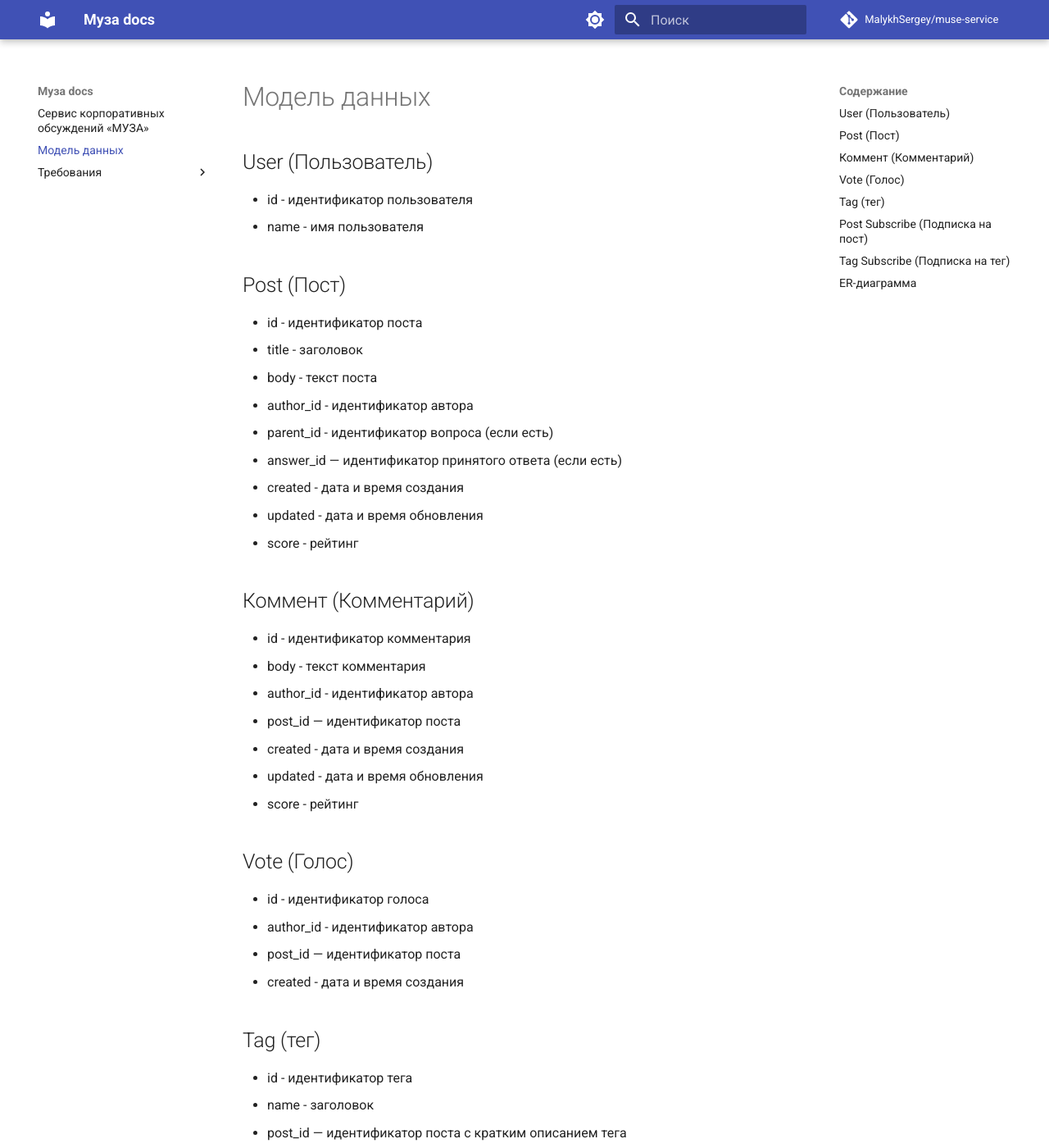
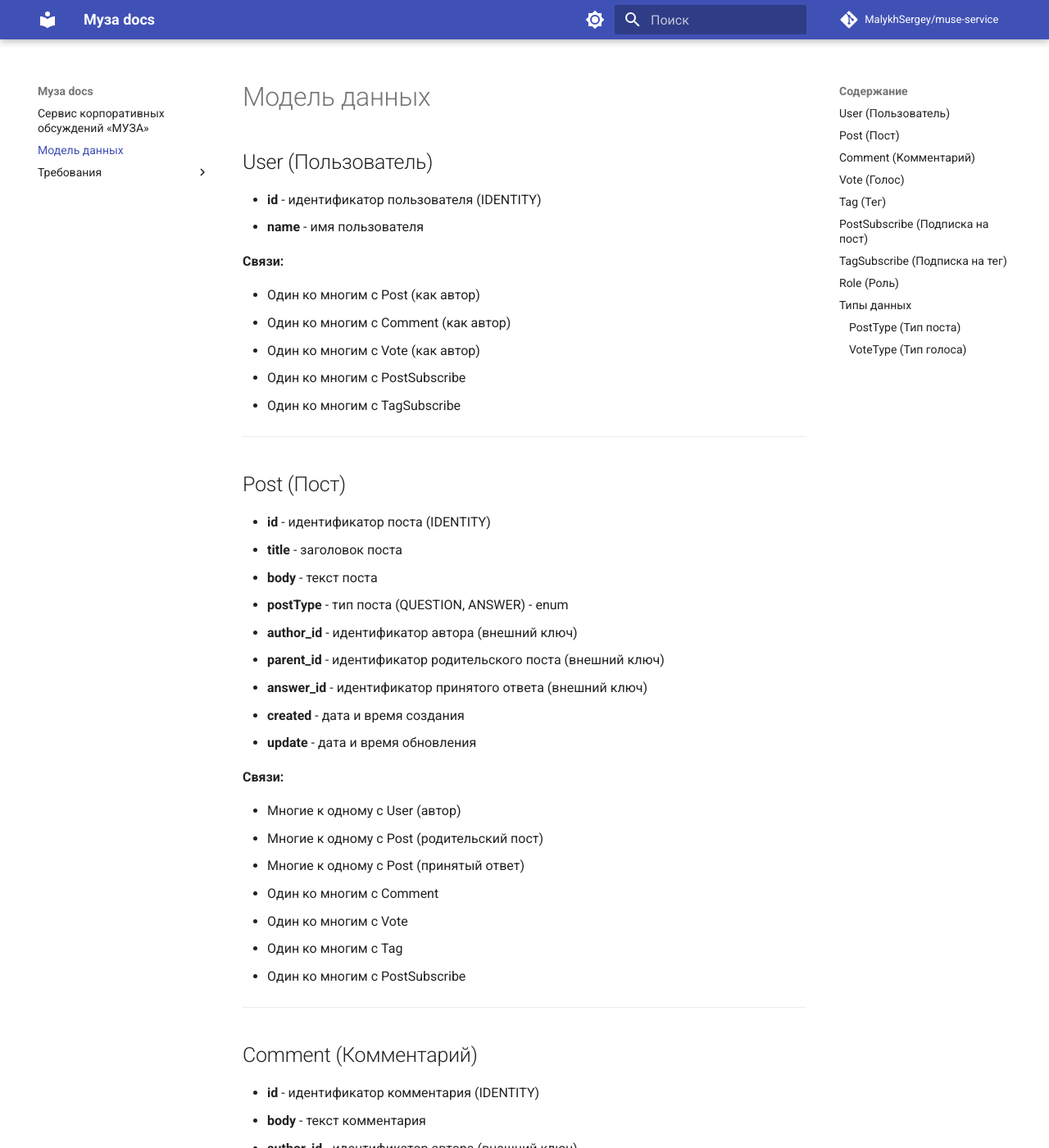
Before and after one commit to MalykhSergey/muse-service, an MkDocs documentation site: the page built from docs/Модель данных.md, in a window 1280 px wide and 1400 px high. Shown: the whole window at 82% size. Built offline with MkDocs 1.6.1 and Material for MkDocs 9.7.7, drawn with Linux system fonts in a browser that asks for light colours; comment, search, counter and statistics services are not loaded; some of the changed text lies outside the part shown.

Commit message:
feat: Обновить модель данных

```diff
--- a/docs/Модель данных.md
+++ b/docs/Модель данных.md
@@ -1,48 +1,134 @@
 ## User (Пользователь)
-* id - идентификатор пользователя
-* name - имя пользователя
+
+* **id** - идентификатор пользователя (IDENTITY)
+* **name** - имя пользователя
+
+**Связи:**
+
+- Один ко многим с Post (как автор)
+- Один ко многим с Comment (как автор)
+- Один ко многим с Vote (как автор)
+- Один ко многим с PostSubscribe
+- Один ко многим с TagSubscribe
+
+---
 
 ## Post (Пост)
-* id - идентификатор поста
-* title - заголовок
-* body - текст поста
-* author_id - идентификатор автора
-* parent_id - идентификатор вопроса (если есть)
-* answer_id — идентификатор принятого ответа (если есть)
-* created - дата и время создания
-* updated - дата и время обновления
-* score - рейтинг
 
-## Коммент (Комментарий)
-* id - идентификатор комментария
-* body - текст комментария
-* author_id - идентификатор автора
-* post_id — идентификатор поста
-* created - дата и время создания
-* updated - дата и время обновления
-* score - рейтинг
+* **id** - идентификатор поста (IDENTITY)
+* **title** - заголовок поста
+* **body** - текст поста
+* **postType** - тип поста (QUESTION, ANSWER) - enum
+* **author_id** - идентификатор автора (внешний ключ)
+* **parent_id** - идентификатор родительского поста (внешний ключ)
+* **answer_id** - идентификатор принятого ответа (внешний ключ)
+* **created** - дата и время создания
+* **update** - дата и время обновления
+
+**Связи:**
+
+- Многие к одному с User (автор)
+- Многие к одному с Post (родительский пост)
+- Многие к одному с Post (принятый ответ)
+- Один ко многим с Comment
+- Один ко многим с Vote
+- Один ко многим с Tag
+- Один ко многим с PostSubscribe
+
+---
+
+## Comment (Комментарий)
+
+* **id** - идентификатор комментария (IDENTITY)
+* **body** - текст комментария
+* **author_id** - идентификатор автора (внешний ключ)
+* **post_id** - идентификатор поста (внешний ключ)
+* **created** - дата и время создания
+* **update** - дата и время обновления
+
+**Связи:**
+
+- Многие к одному с User (автор)
+- Многие к одному с Post
+- Один ко многим с Vote (связь через поле post в Vote)
+
+---
 
 ## Vote (Голос)
-* id - идентификатор голоса
-* author_id - идентификатор автора
-* post_id — идентификатор поста
-* created - дата и время создания
 
-## Tag (тег)
-* id - идентификатор тега
-* name - заголовок
-* post_id — идентификатор поста с кратким описанием тега
+* **id** - идентификатор голоса (IDENTITY)
+* **author_id** - идентификатор автора (внешний ключ)
+* **post_id** - идентификатор поста (внешний ключ)
+* **created** - дата и время создания
+* **type** - тип голоса (POSITIVE, NEGATIVE) - enum
 
-## Post Subscribe (Подписка на пост)
-* post_id - идентификатор поста
-* user_id - идентификатор пользователя
+**Связи:**
 
-## Tag Subscribe (Подписка на тег)
-* tag_id - идентификатор тега
-* user_id - идентификатор пользователя
+- Многие к одному с User (автор)
+- Многие к одному с Post
 
+---
 
-## ER-диаграмма
+## Tag (Тег)
+
+* **id** - идентификатор тега (сгенерированный)
+* **name** - название тега
+* **post_id** - идентификатор поста (внешний ключ)
+
+**Связи:**
+
+- Многие к одному с Post
+- Один ко многим с TagSubscribe
+
+---
+
+## PostSubscribe (Подписка на пост)
+Составной ключ через `PostSubscribeId`:
+
+* **post_id** - идентификатор поста
+* **user_id** - идентификатор пользователя
+
+**Связи:**
+
+- Многие к одному с Post
+- Многие к одному с User
+
+---
+
+## TagSubscribe (Подписка на тег)
+Составной ключ через `TagSubscribeId`:
+
+* **tag_id** - идентификатор тега
+* **user_id** - идентификатор пользователя
+
+**Связи:**
+
+- Многие к одному с Tag
+- Многие к одному с User
+
+---
+
+## Role (Роль)
+Enum с значениями:
+
+* **BASIC** - базовая роль
+* **MODER** - модератор
+* **ADMIN** - администратор
+
+*Примечание: В текущих Entity классах роль не используется в User*
+
+---
+
+## Типы данных
+
+### PostType (Тип поста)
+* **QUESTION** - вопрос
+* **ANSWER** - ответ
+
+### VoteType (Тип голоса)
+* **POSITIVE** - положительный голос
+* **NEGATIVE** - отрицательный голос
+
 
 <figure markdown="span">
 	![Модель данных](out/diagrams/ER/ER.svg){align=center}
```
Also changed, not shown: docs/out/diagrams/ER/ER.svg, 1 other file.
